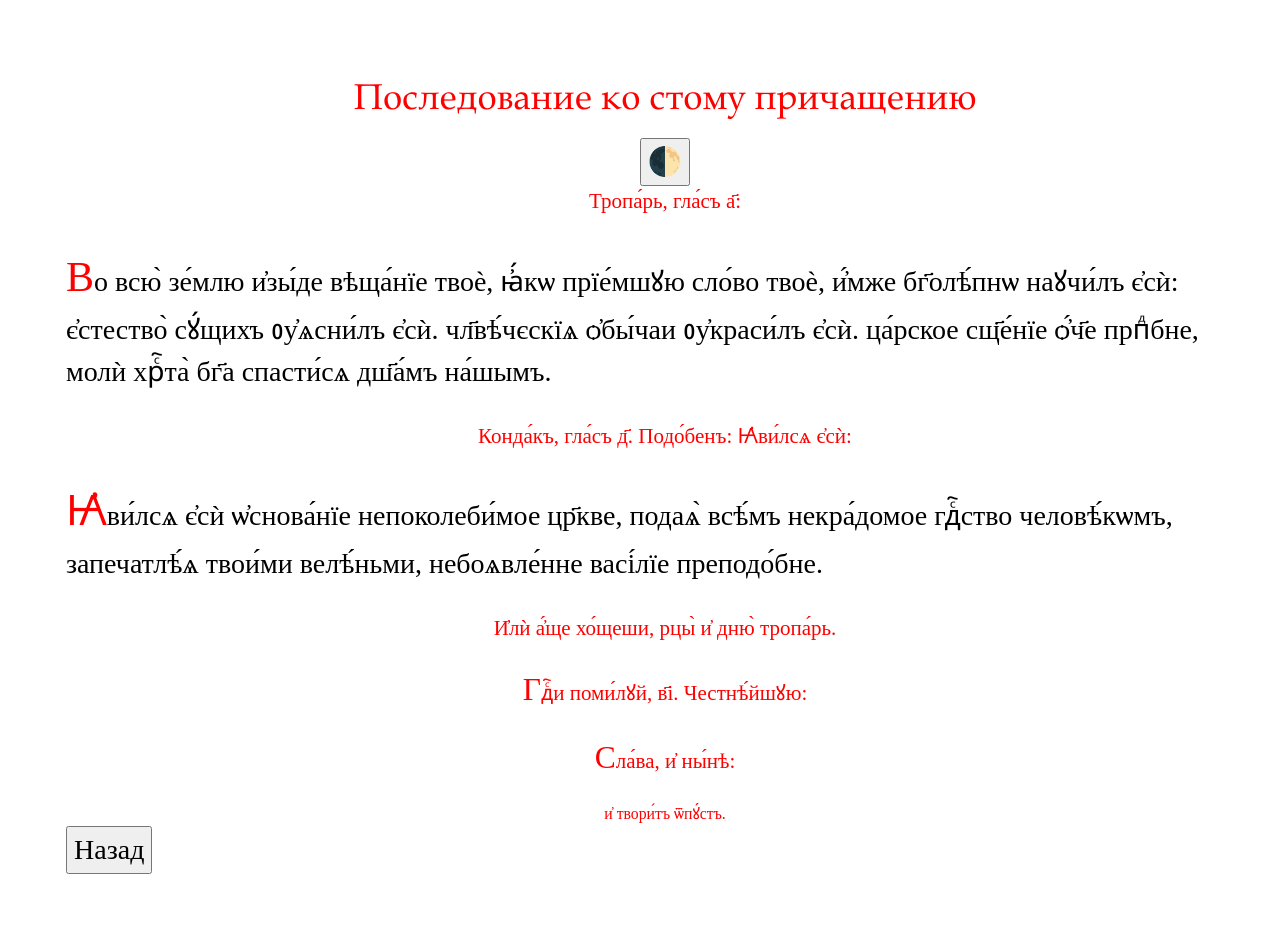
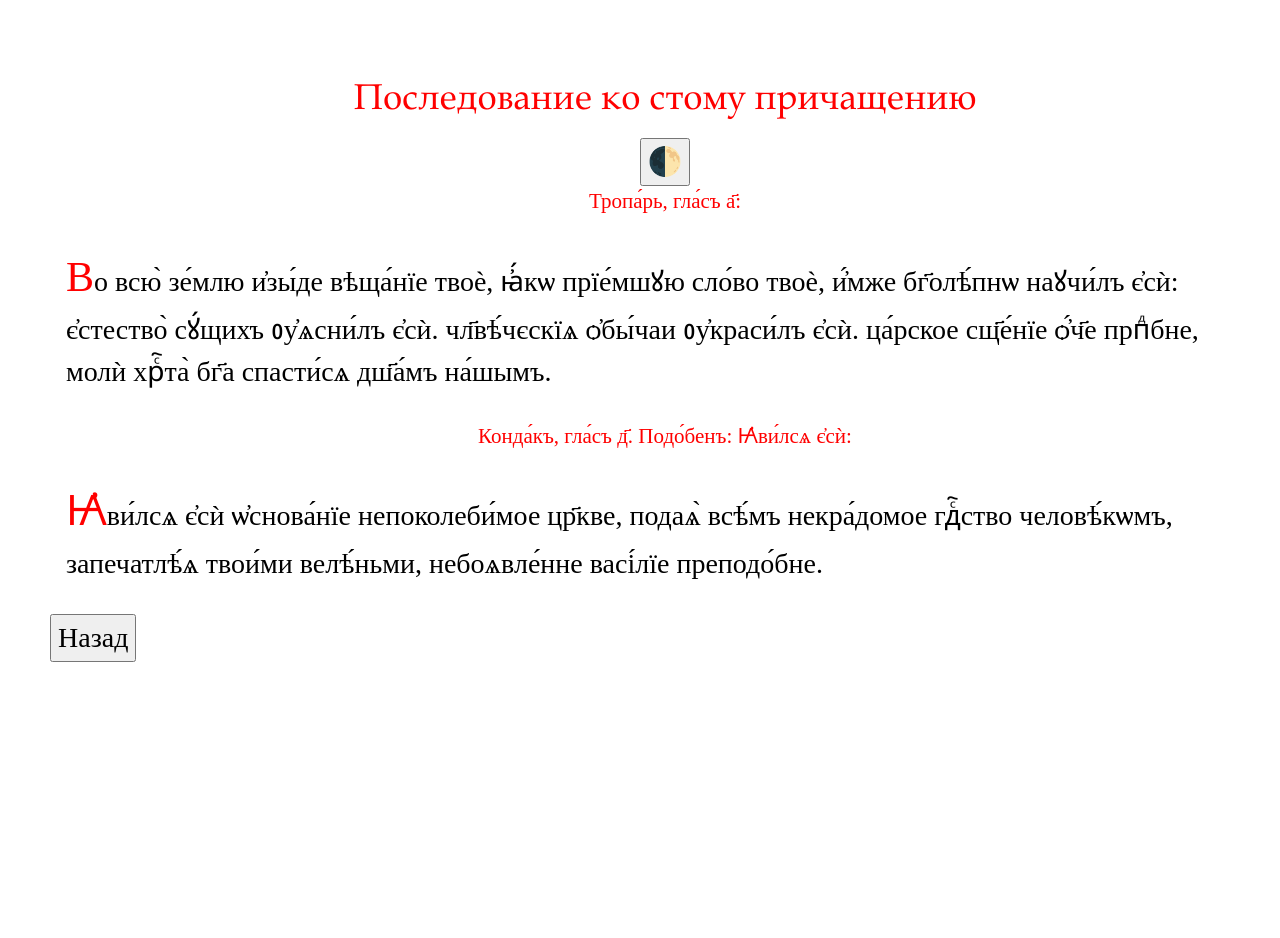
Before and after one commit to markjville/markjville.github.io, a Jekyll site: the page docs/st-basil.html, which Jekyll copies as it is, in a window 1280 px wide. Built offline with Jekyll 4.4.1, drawn with Linux system fonts in a browser that asks for light colours; some web fonts are replaced; comment, search, counter and statistics services are not loaded; after the commit the page ends 900 px from its top, so only the background shows below that.

Commit message:
Update st-basil.html

```diff
--- a/docs/st-basil.html
+++ b/docs/st-basil.html
@@ -41,16 +41,6 @@ p::first-letter {
 
 <p>Ꙗ҆ви́лсѧ є҆сѝ ѡ҆снова́нїе непоколеби́мое цр҃кве, подаѧ̀ всѣ́мъ некра́домое гдⷭ҇ство человѣ́кѡмъ, запечатлѣ́ѧ твои́ми велѣ́ньми, небоѧвле́нне васі́лїе преподо́бне.</p>
 
-
-<div style="text-align:center;color:red;font-size:75%">И҆лѝ а҆́ще хо́щеши, рцы̀ и҆ дню̀ тропа́рь.
-
-<p>Гдⷭ҇и поми́лꙋй, в҃і. Честнѣ́йшꙋю:</p>
-
-<p>Сла́ва, и҆ ны́нѣ:</p>
-
-
-<div style="text-align:center;color:red;font-size:75%">и҆ твори́тъ ѿпꙋ́стъ.</div>
-
     </div>
         <!-- END MAIN -->
 
```
